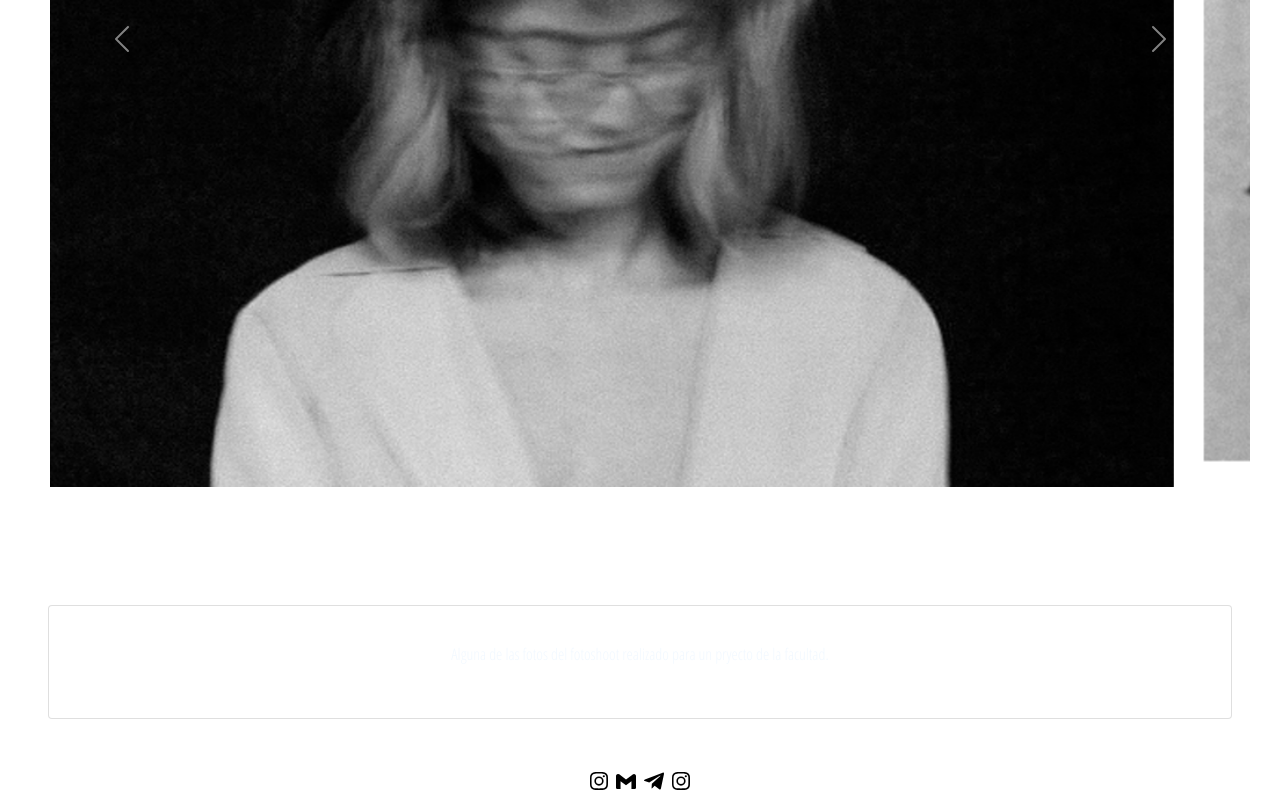
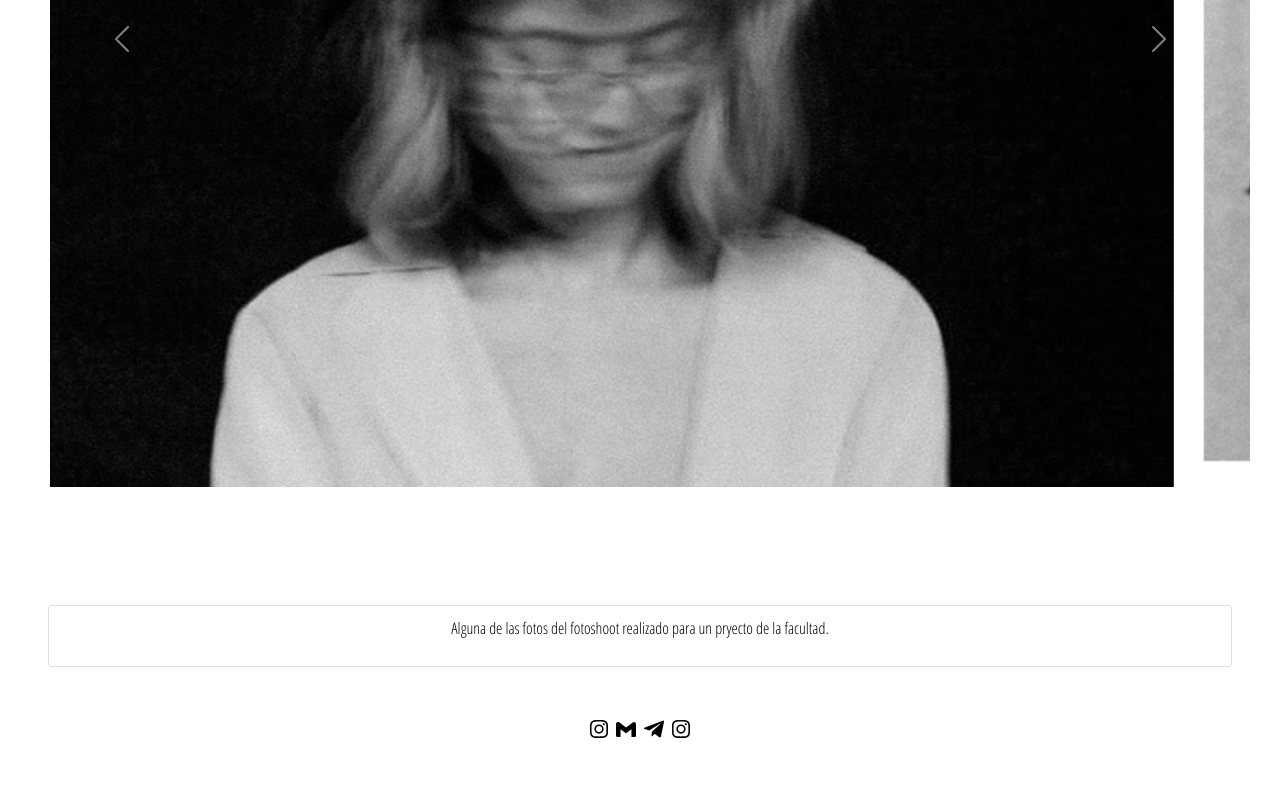
Before and after one commit to BelenFuruken/PROYECTO-FINAL-FURUKEN, a website: page Pages/fotoshot.html in a window 1280 px wide. Shown: the part 552-1352 px from the top of the page. After the commit the page ends 1300 px from the top, so only its background shows below. Drawn offline with nearby package versions, Linux system fonts and the light colour scheme.

Commit message:
ultimos detalles

```diff
--- a/Pages/fotoshot.html
+++ b/Pages/fotoshot.html
@@ -88,9 +88,7 @@
       </div>
     </div>
     <div class="card m-5">
-      <div class="card-body">
-        <p class="texto-descrip text-center">Alguna de las fotos del fotoshoot realizado para un pryecto de la facultad.</p>
-      </div>
+      <p class="texto-descrip text-center">Alguna de las fotos del fotoshoot realizado para un pryecto de la facultad.</p>
     </div>
   </main>
   <footer class="relative-bottom"> <!--PIE DE PÁGINA-->
--- a/scss/components/fotoshot.scss
+++ b/scss/components/fotoshot.scss
@@ -36,9 +36,8 @@ main{
         padding: 10px;
     }
 }
-blockquote{
+.card{
     p{
-        padding: 0px 0px 0px 50px;
         color: black;
         text-align: center;
     }
```
Also changed, not shown: css/fotoshot.css, 1 other file.
